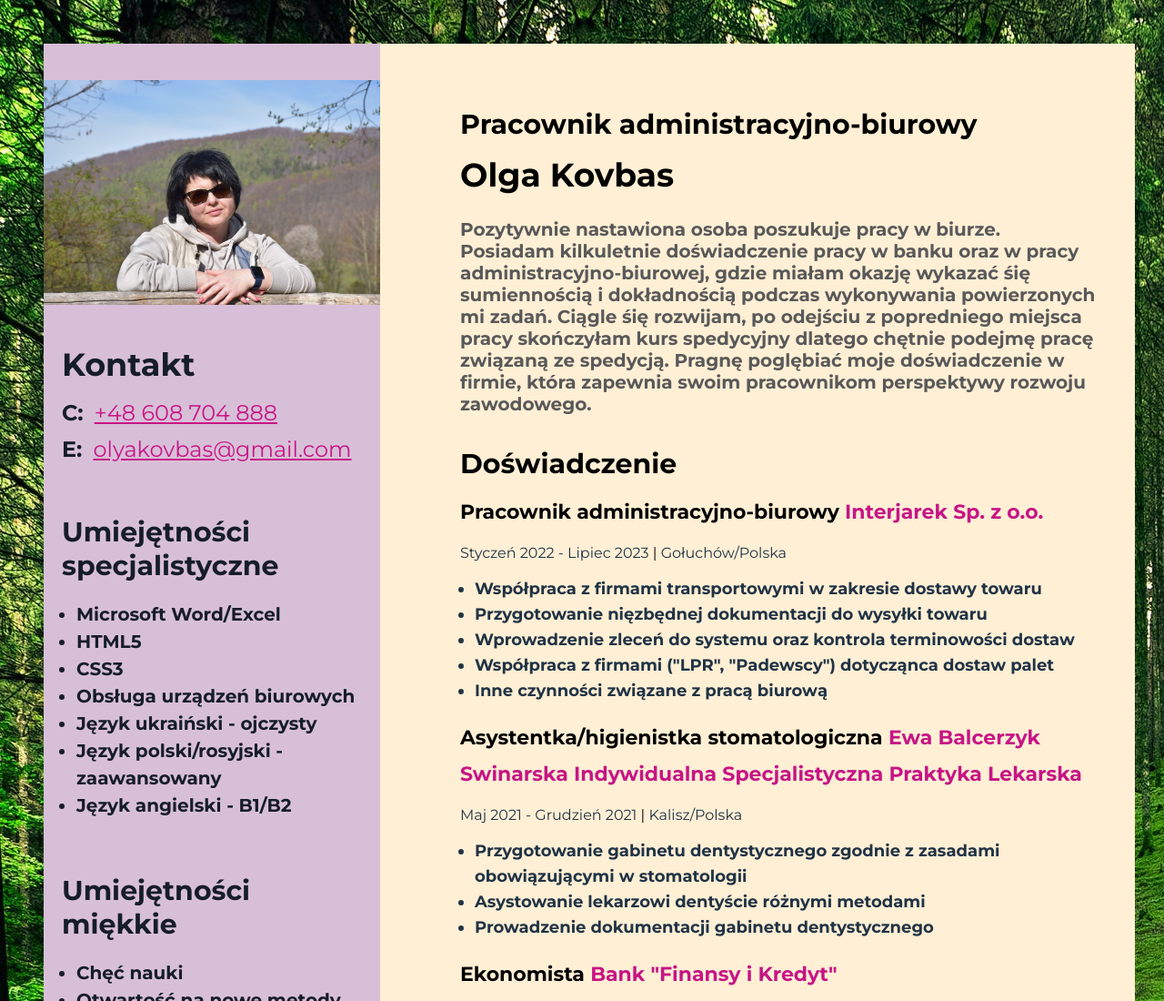
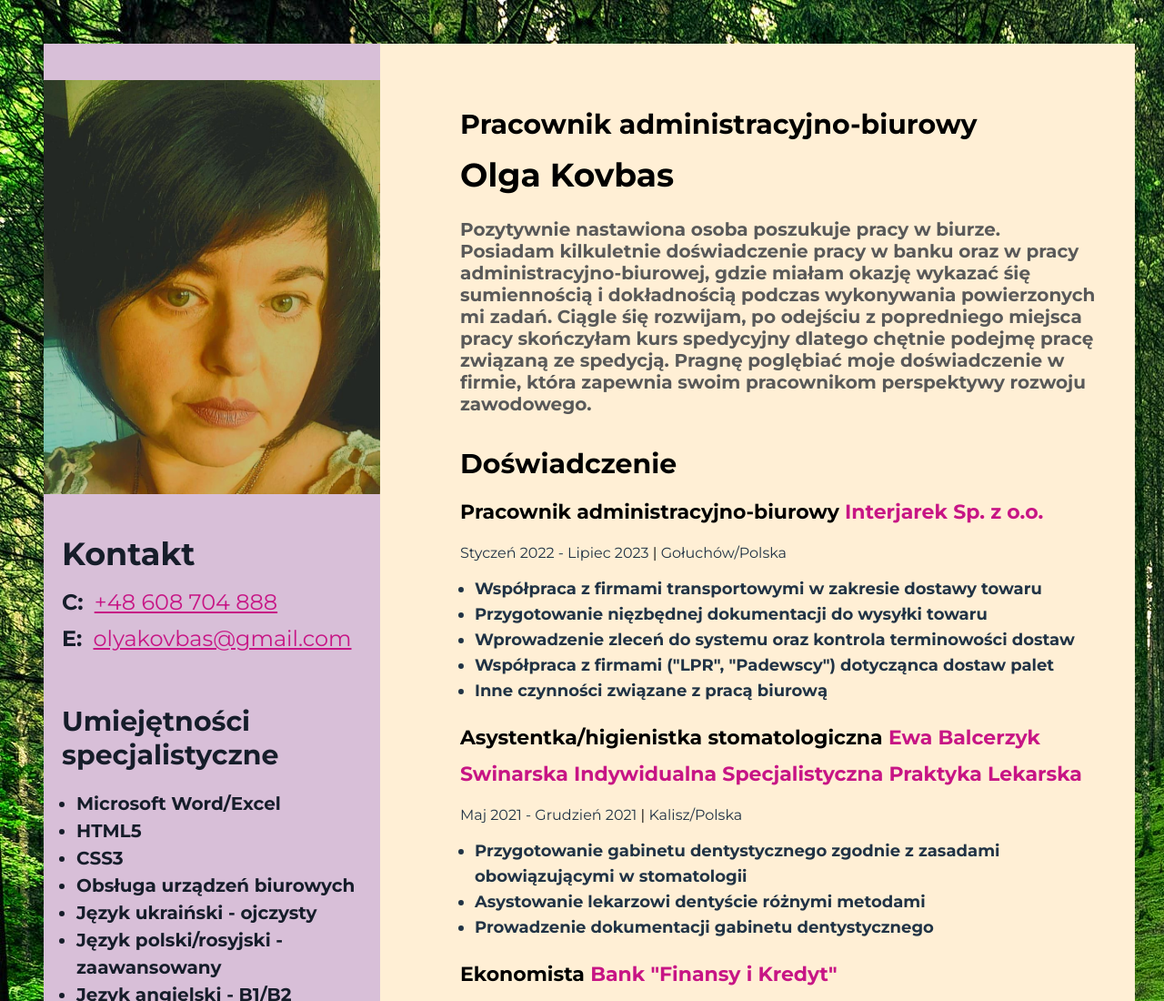
Before and after one commit to Ovoyana/resume, a plain HTML site: page index.html in a window 1280 px wide. Shown: the top 1100 px of the page at 91% size. Drawn offline with Linux system fonts and the light colour scheme.

Commit message:
update main

```diff
--- a/index.html
+++ b/index.html
@@ -152,7 +152,7 @@
 
       <aside class="sidebar">
         <img
-          src="images/photo_2023-09-02_16-27-04.jpg"
+          src="images/photo_2024-01-01_20-04-05.jpg"
           alt="My photo"
           width="370"
         />
```
Also changed, not shown: images/photo_2024-01-01_20-04-05.jpg (added).
